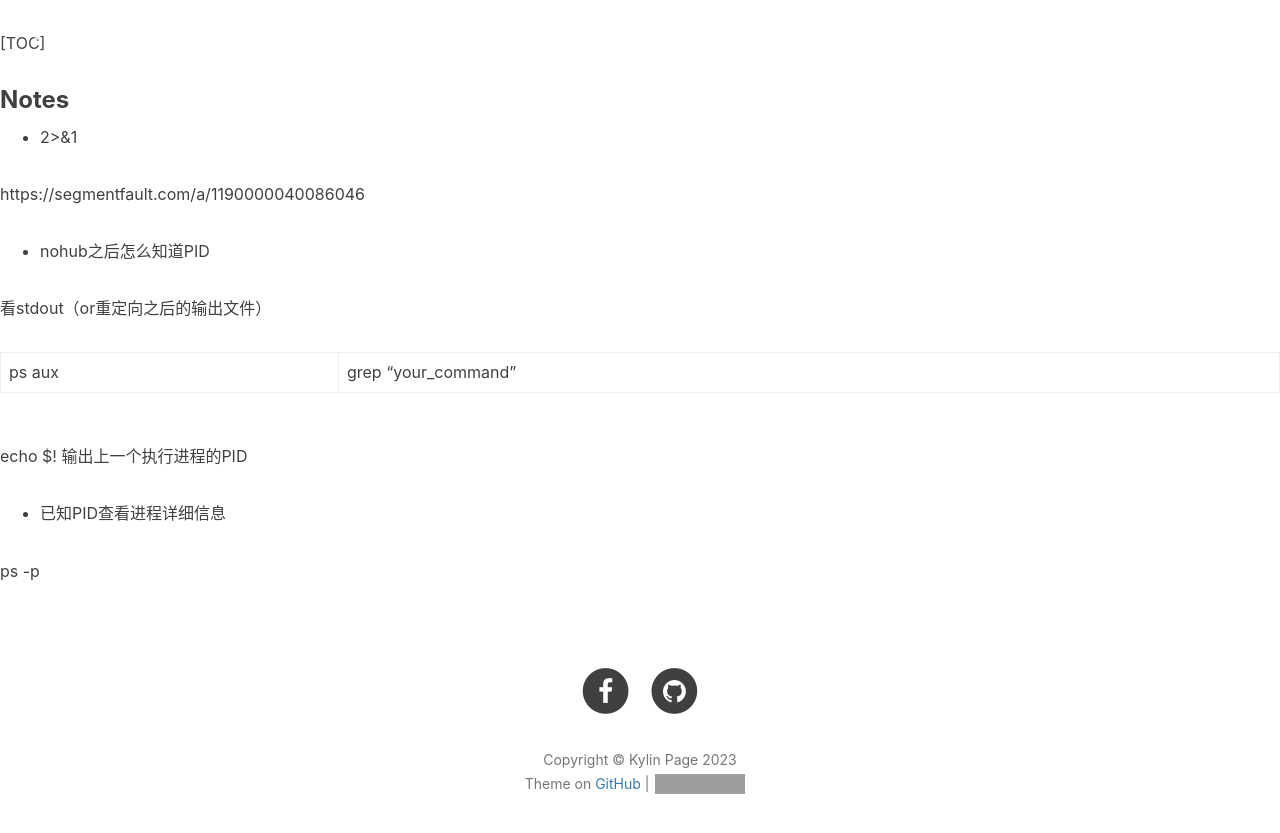
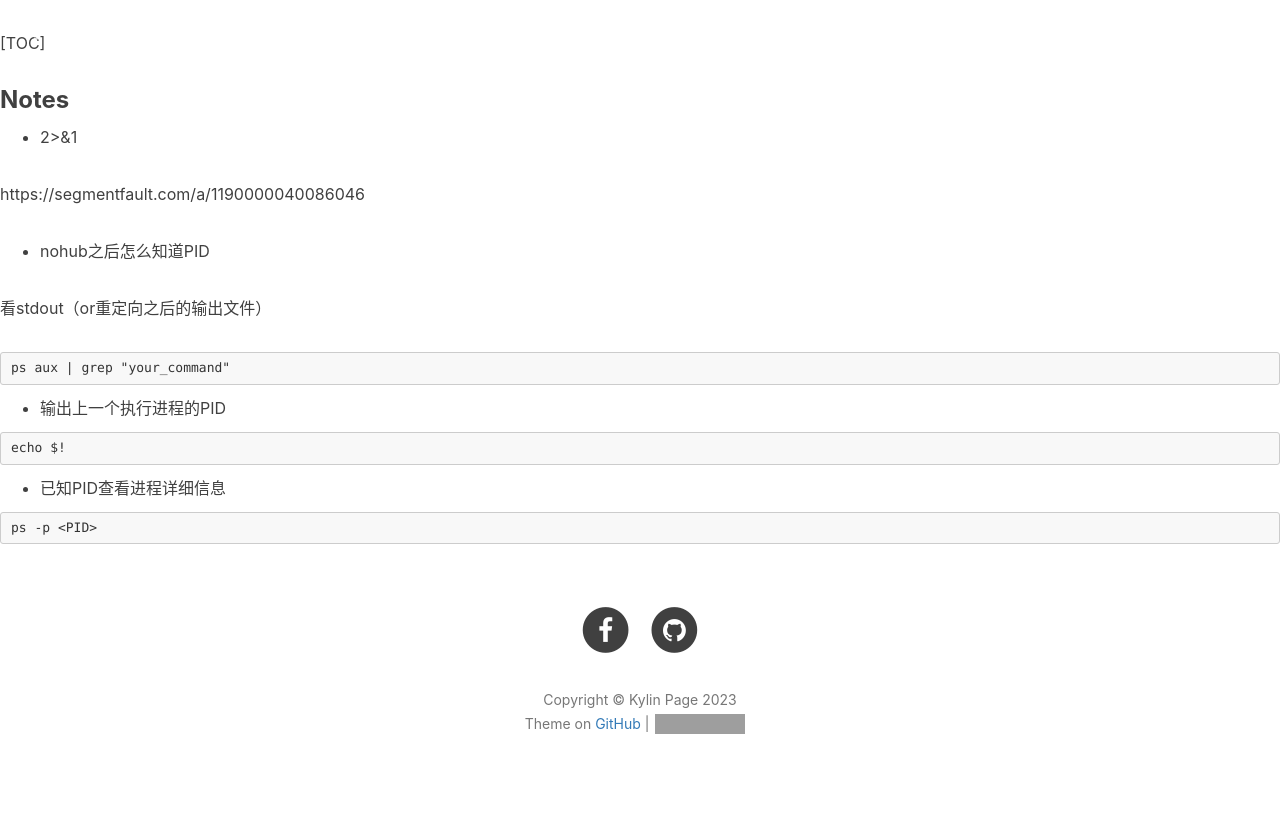
Before and after one commit to KylinC/KylinC.github.io, a Jekyll site: the page built from _posts/2023-06-12-MagicNotes.md, in a window 1280 px wide. Shown: the top 833 px of the page. Built offline with Jekyll 4.4.1, drawn with Linux system fonts in a browser that asks for light colours; nearby versions of some CDN libraries; our own code applies the rules of GitHub Pages for plain Markdown files; comment, search, counter and statistics services are not loaded; grey boxes are pictures that could not be loaded.

Commit message:
fix bugs

````diff
--- a/_posts/2023-06-12-MagicNotes.md
+++ b/_posts/2023-06-12-MagicNotes.md
@@ -24,10 +24,18 @@ https://segmentfault.com/a/1190000040086046
 
 看stdout（or重定向之后的输出文件）
 
+```
 ps aux | grep "your_command"
+```
 
-echo $!  输出上一个执行进程的PID
+- 输出上一个执行进程的PID
+
+```
+echo $!
+```
 
 - 已知PID查看进程详细信息
 
+```
 ps -p <PID>
+```
````
Also changed, not shown: other parts of _posts/2023-06-12-MagicNotes.md (+1 -1 lines).
